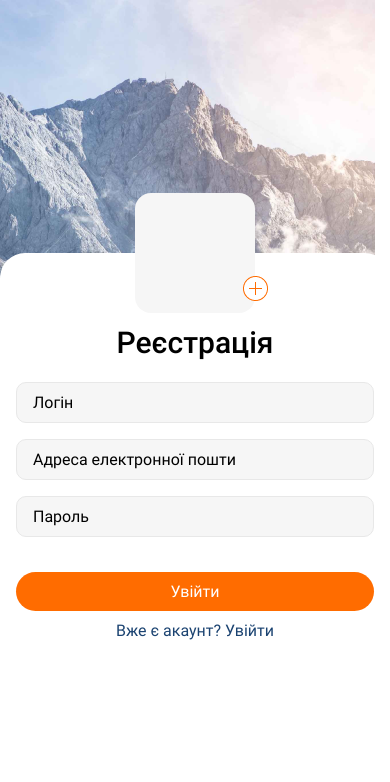
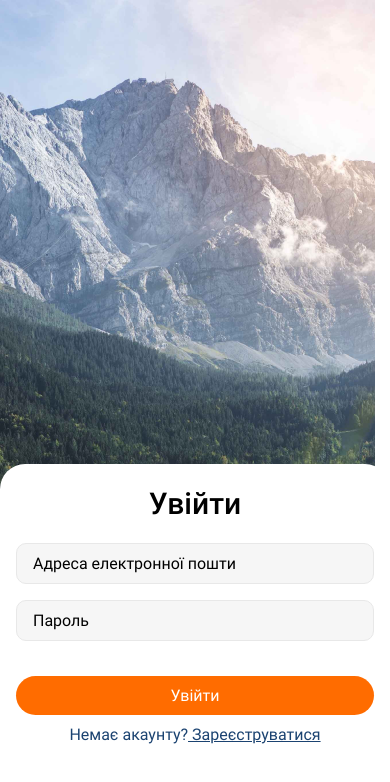
Before and after one commit to Tatiana-Kashcha/AwesomeProject, a React Native app: screen / in a window 390 px wide. Shown: the top 782 px of the page. Built offline with nearby package versions, Linux system fonts and the light colour scheme.

Commit message:
upd thumb

```diff
--- a/App.js
+++ b/App.js
@@ -24,8 +24,8 @@ export default function App() {
         style={styles.background}
       >
         <StatusBar style="auto" />
-        <RegistrationScreen />
-        {/* <LoginScreen /> */}
+        {/* <RegistrationScreen /> */}
+        <LoginScreen />
       </ImageBackground>
     </View>
   );
--- a/src/screens/LoginScreen.jsx
+++ b/src/screens/LoginScreen.jsx
@@ -45,12 +45,12 @@ const styles = StyleSheet.create({
     justifyContent: "flex-end",
   },
   thumb: {
-    flex: 0.6,
     backgroundColor: "#fff",
     alignItems: "center",
     borderTopLeftRadius: 25,
     borderTopRightRadius: 25,
     paddingHorizontal: 16,
+    paddingBottom: 100,
   },
   textHeader: {
     fontFamily: "Roboto-Medium",
--- a/src/screens/RegistrationScreen.jsx
+++ b/src/screens/RegistrationScreen.jsx
@@ -69,13 +69,13 @@ const styles = StyleSheet.create({
     right: -13,
   },
   thumb: {
-    flex: 0.7,
     position: "relative",
     backgroundColor: "#fff",
     alignItems: "center",
     borderTopLeftRadius: 25,
     borderTopRightRadius: 25,
     paddingHorizontal: 16,
+    paddingBottom: 40,
   },
   textHeader: {
     fontFamily: "Roboto-Medium",
```
